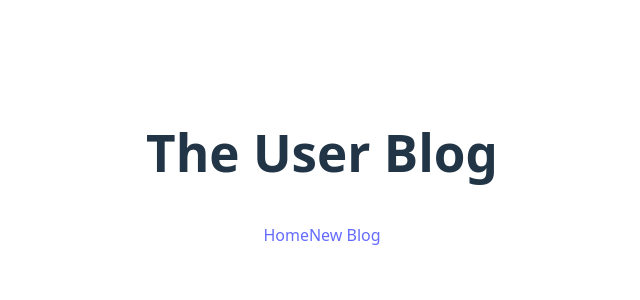
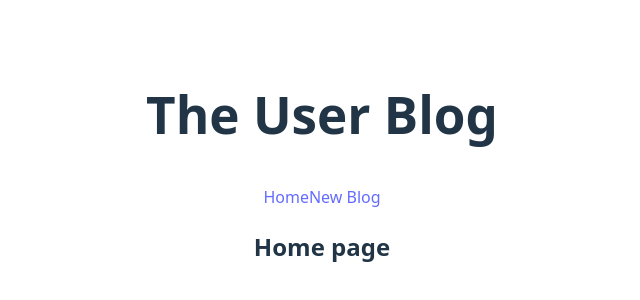
Before and after one commit to reinertisa/user-blog-mnt-ts, a React (Vite) app: page / in a window 1280 px wide. Shown: the part 236-536 px from the top of the page, without its empty margins (318-958 px from the left). Built offline with nearby package versions, Linux system fonts and the light colour scheme.

Commit message:
feat(website): create Home component

```diff
--- a/src/App.tsx
+++ b/src/App.tsx
@@ -1,10 +1,12 @@
 import './App.css'
 import Navbar from "./components/Navbar.tsx";
+import Home from "./components/Home.tsx";
 
 function App() {
   return (
       <div className="App">
           <Navbar />
+          <Home />
       </div>
 
   )
--- /dev/null
+++ b/src/components/Home.tsx
@@ -0,0 +1,7 @@
+export default function Home() {
+    return (
+        <div className="home">
+            <h2>Home page</h2>
+        </div>
+    )
+}
```
